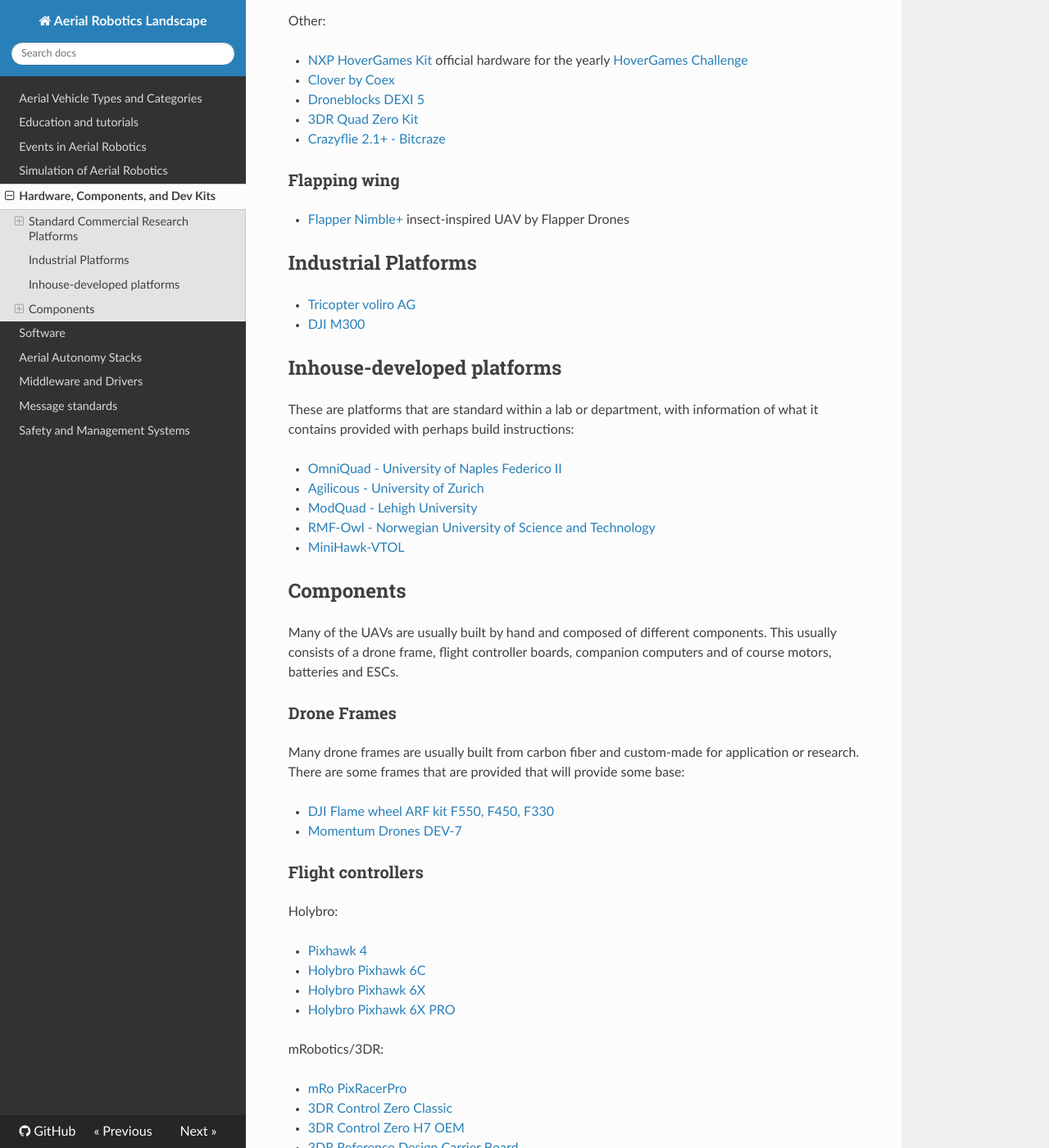
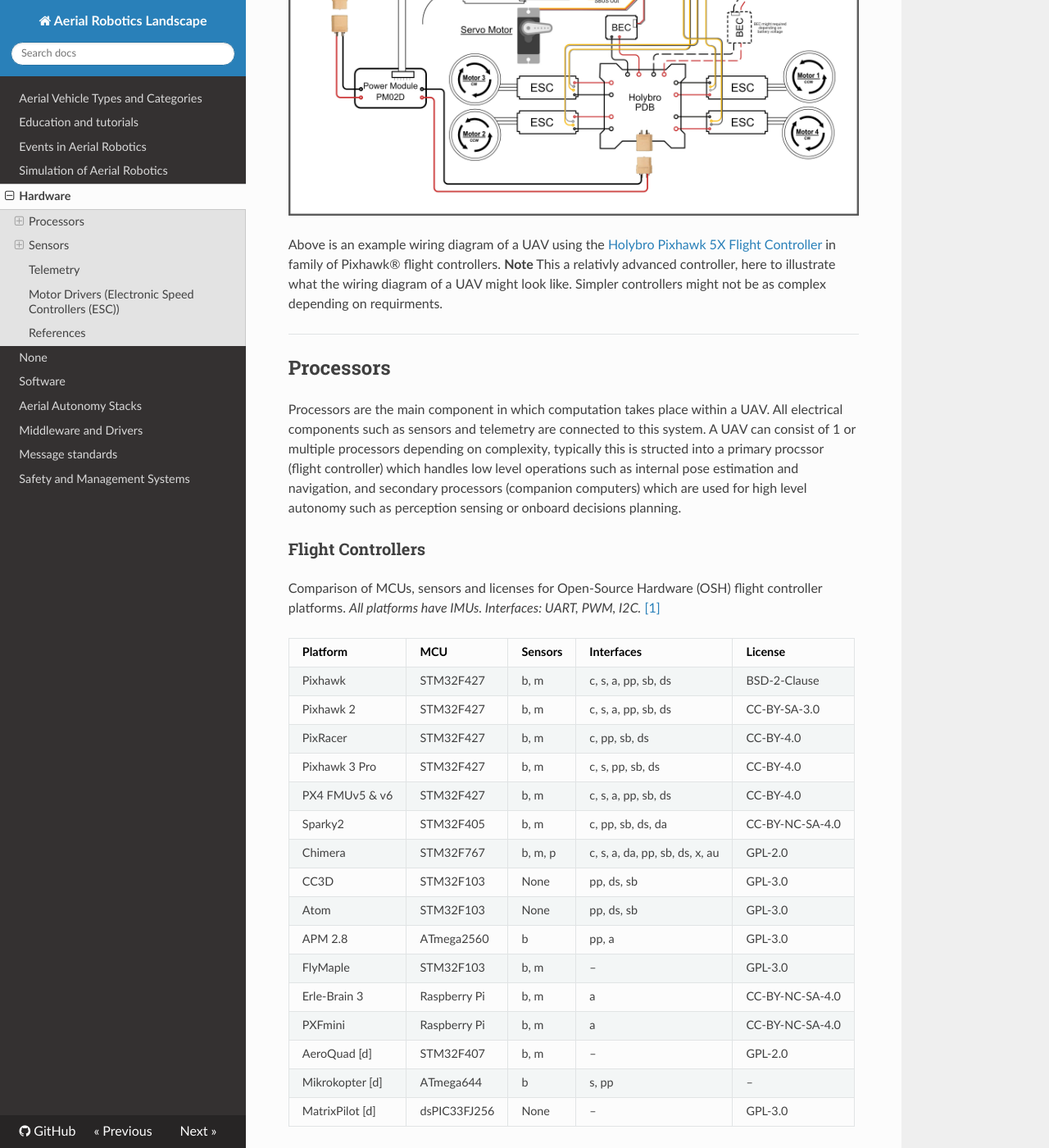
Before and after one commit to ROS-Aerial/aerial_robotic_landscape, an MkDocs documentation site: the page built from docs/hardware.md, in a window 1280 px wide and 1400 px high, scrolled down 852 px. Shown: the whole window at 82% size. Built offline with MkDocs 1.6.1, drawn with Linux system fonts in a browser that asks for light colours; nearby versions of some CDN libraries; some of the changed text lies outside the part shown.

Commit message:
new file:   docs/development_kits modified:   docs/hardware.md new file:   docs/images/Pixhawk5X.jpg modified:   mkdocs.yml

```diff
--- a/docs/hardware.md
+++ b/docs/hardware.md
@@ -1,103 +1,42 @@
-# Hardware, Components, and Dev Kits
+# Hardware
+The main hardware components of drones can be seperated into processors, sensors, telemetry, and motor drivers (speed controllers). Here we compare the current avalible options for each compenent and further categorize each one of them based on type and functionality.
 
-This is an list of development platforms for aerial robotics. Please start a pull request if you'd like to update these.
+![Example of UAV wiring diagram](images/Pixhawk5X.jpg)
 
-## Standard Commercial Research Platforms
+Above is an example wiring diagram of a UAV using the [Holybro Pixhawk 5X Flight Controller](https://docs.px4.io/main/en/flight_controller/pixhawk5x.html) in family of Pixhawk® flight controllers. **Note** This a relativly advanced controller, here to illustrate what the wiring diagram of a UAV might look like. Simpler controllers might not be as complex depending on requirments.
 
-These are platforms that are currently commercially available for anybody to buy for their research.
+---
+## Processors
+Processors are the main component in which computation takes place within a UAV. All electrical components such as sensors and telemetry are connected to this system. A UAV can consist of 1 or multiple processors depending on complexity, typically this is structed into a primary procssor (flight controller) which handles low level operations such as internal pose estimation and navigation, and secondary processors (companion computers) which are used for high level autonomy such as perception sensing or onboard decisions planning.
 
-### Copters
+### Flight Controllers
+Comparison of MCUs, sensors and licenses for Open-Source Hardware (OSH) flight controller platforms.
+_All platforms have IMUs. Interfaces: UART, PWM, I2C._ [[1]](#references)
 
-Holybro:
+| Platform        | MCU           | Sensors      | Interfaces                          | License             |
+|-----------------|---------------|--------------|-------------------------------------|---------------------|
+| Pixhawk         | STM32F427     | b, m         | c, s, a, pp, sb, ds                 | BSD-2-Clause        |
+| Pixhawk 2       | STM32F427     | b, m         | c, s, a, pp, sb, ds                 | CC-BY-SA-3.0        |
+| PixRacer        | STM32F427     | b, m         | c, pp, sb, ds                       | CC-BY-4.0           |
+| Pixhawk 3 Pro   | STM32F427     | b, m         | c, s, pp, sb, ds                    | CC-BY-4.0           |
+| PX4 FMUv5 & v6  | STM32F427     | b, m         | c, s, a, pp, sb, ds                 | CC-BY-4.0           |
+| Sparky2         | STM32F405     | b, m         | c, pp, sb, ds, da                   | CC-BY-NC-SA-4.0     |
+| Chimera         | STM32F767     | b, m, p      | c, s, a, da, pp, sb, ds, x, au      | GPL-2.0             |
+| CC3D            | STM32F103     | None         | pp, ds, sb                          | GPL-3.0             |
+| Atom            | STM32F103     | None         | pp, ds, sb                          | GPL-3.0             |
+| APM 2.8         | ATmega2560    | b            | pp, a                               | GPL-3.0             |
+| FlyMaple        | STM32F103     | b, m         | –                                   | GPL-3.0             |
+| Erle-Brain 3    | Raspberry Pi  | b, m         | a                                   | CC-BY-NC-SA-4.0     |
+| PXFmini         | Raspberry Pi  | b, m         | a                                   | CC-BY-NC-SA-4.0     |
+| AeroQuad [d]    | STM32F407     | b, m         | –                                   | GPL-2.0             |
+| Mikrokopter [d] | ATmega644     | b            | s, pp                               | –                   |
+| MatrixPilot [d] | dsPIC33FJ256  | None         | –                                   | GPL-3.0             |
 
-   - [PX4 Vision Dev Kit V1.5](https://holybro.com/collections/multicopter-kit/products/px4-vision-dev-kit-v1-5)
-
-ModalAI:
-
-   - [PX4 Autonomy Dev Kit](https://www.modalai.com/products/px4-autonomy-developer-kit?variant=46969885950256)
-   - [Starling 2](https://www.modalai.com/products/starling-2?variant=48173890175280) and [Starling 2 Max](https://www.modalai.com/products/starling-2-max?variant=48172375310640)
-- [PX4 Autonomy Developer Kit](https://www.modalai.com/collections/drones/products/px4-autonomy-developer-kit)
-
-Duckietown:
-
-- [Duckiedrone DD21](https://get.duckietown.com/products/duckiedrone-dd21)
-- [Duckiedrone DD24](https://get.duckietown.com/products/autonomous-raspberrypi-quadcopter-duckiedrone-dd24)
-
-Fly4Future:
-
-- [Fly4Future Robofly](https://fly4future.com/robofly/)
-- [FLy4Future custom drone designs](https://fly4future.com/custom-drones/)
-
-Other:
-
-- [NXP HoverGames Kit](https://www.nxp.com/design/designs/nxp-hovergames-drone-kit-including-rddrone-fmuk66-and-peripherals:KIT-HGDRONEK66) official hardware for the yearly [HoverGames Challenge](https://www.hovergames.com)
-- [Clover by Coex](https://clover.coex.tech/en/)
-- [Droneblocks DEXI 5](https://droneblocks.io/program/dexi-5-px4-stem-drone-kit/)
-- [3DR Quad Zero Kit](https://store.3dr.com/3dr-quad-zero-kit/)
-- [Crazyflie 2.1+ - Bitcraze](https://www.bitcraze.io/products/crazyflie-2-1-plus/)
-
-### Flapping wing
-
-- [Flapper Nimble+](https://flapper-drones.com/wp/nimbleplus/) insect-inspired UAV by Flapper Drones
-
-## Industrial Platforms
-
-- [Tricopter voliro AG](https://voliro.com/)
-- [DJI M300](https://enterprise.dji.com/matrice-300)
-
-## Inhouse-developed platforms
-
-These are platforms that are standard within a lab or department, with information of what it contains provided with perhaps build instructions:
-
--  [OmniQuad - University of Naples Federico II](https://tilties2.github.io/omniquad-website/)
--  [Agilicous - University of Zurich](https://agilicious.readthedocs.io/en/latest/index.html)
--  [ModQuad - Lehigh University](http://swarmslab.com/projects/)
--  [RMF-Owl - Norwegian University of Science and Technology](https://ieeexplore.ieee.org/document/9836115)
--  [MiniHawk-VTOL](https://github.com/StephenCarlson/MiniHawk-VTOL)
-
-
-## Components
-
-Many of the UAVs are usually built by hand and composed of different components. This usually consists of a drone frame, flight controller boards, companion computers and of course motors, batteries and ESCs.
-
-### Drone Frames
-
-Many drone frames are usually built from carbon fiber and custom-made for application or research.
-There are some frames that are provided that will provide some base:
-
-- [DJI Flame wheel ARF kit F550, F450, F330](https://www-v1.dji.com/flame-wheel-arf/feature.html)
-- [Momentum Drones DEV-7](https://momentumdrones.com/products/dev7-frame-kit)
-
-### Flight controllers
-
-Holybro:
-
-   -  [Pixhawk 4](https://docs.px4.io/main/en/flight_controller/pixhawk4.html)
-   -  [Holybro Pixhawk 6C](https://holybro.com/collections/autopilot-flight-controllers/products/pixhawk-6c)
-   -  [Holybro Pixhawk 6X](https://holybro.com/products/pixhawk-6x)
-   -  [Holybro Pixhawk 6X PRO](https://holybro.com/collections/autopilot-flight-controllers/products/pixhawk-6x-pro)
-
-mRobotics/3DR:
-
-   - [mRo PixRacerPro](https://store.3dr.com/pixracer-pro/)
-   - [3DR Control Zero Classic](https://store.3dr.com/control-zero-classic/)
-   - [3DR Control Zero H7 OEM](https://store.3dr.com/control-zero-h7-oem/)
-   - [3DR Reference Design Carrier Board](https://store.3dr.com/reference-design-carrier-board/)
-   - [3DR "Stick" Adapter (Carrier Board)](https://store.3dr.com/stick-adapter-carrier-board/)
-
-Bitcraze:
-
-- [Crazyflie Bolt 1.1](https://www.bitcraze.io/products/crazyflie-bolt-1-1/)
-
-ARK Electronics
-
-   - [ARK Electronics ARKV6X](https://arkelectron.com/product/arkv6x)
-   - [ARK Electronics Pi6X Flow](https://arkelectron.com/product/ark-pi6x-flow/)
+> **Notes:**
+> - b: barometer; m: magnetometer; p: pitot tube sensor c: CAN; s: SPI; a: ADC; pp: PPM; sb: S.BUS; ds: DSM; da: DAC; x: XBEE; au: AUX, [d]: discontinued
 
 ### Companion Computers
-
-For the drones that can carry it, the companion computers are important since they can do additional computations that the flight controller can not easily do.
-As these are capable of running some form of Linux, these can handle for instance  computer vision with [OpenCV](https://opencv.org/) or run nodes with [ROS](https://www.ros.org/).
+For the drones that can carry it, the companion computers are important since they can do additional computations that the flight controller can not easily do. As these are capable of running some form of Linux, these can handle for instance  computer vision with [OpenCV](https://opencv.org/) or run nodes with [ROS](https://www.ros.org/).
 Some companion computers also integrate flight control (RTOS) hardware in the same package
 
 - [Nvidia Jetson Xavier](https://www.nvidia.com/en-us/autonomous-machines/embedded-systems/jetson-xavier-nx/) or the [TX2 Module](https://developer.nvidia.com/embedded/jetson-tx2)
@@ -124,6 +63,12 @@
 - [Dronee Lychee Drone autopilot hardware](https://dronee.aero/pages/lychee)
 - [Airvolute DroneCore2 Jetson + Cube](https://airvolute.com/dronecore-2/)
 
+---
+## Sensors
+### Navigation and Localization Sensors
+- TO DO
+
+### Perception Sensors
 ### Depth Cameras
   - [RealSense D455](https://www.intelrealsense.com/depth-camera-d455/)
   - [RealSense D435i](https://www.intelrealsense.com/depth-camera-d435i/)
@@ -142,33 +87,18 @@
 ### Event Cameras
 - [OpenMV N6](https://openmv.io/collections/cameras/products/openmv-n6?variant=41573456576606)
 
-### Reference Bill of Materials
+---
+## Telemetry
+- TO DO
 
-#### Holybro S500v2
+---
+## Motor Drivers (Electronic Speed Controllers (ESC))
+- TO DO
 
-The [Holybro S500v2](https://holybro.com/collections/s500/products/s500-v2-development-kit) is a popular, relatively low-cost quadcopter. This is a list of the parts used with details of battery, motors, ESCs, and propellers with reference links to guide custom builds.
-
-
-| S.No | Part Name                               | Part category           | Description                                               | Price (USD) | Qty         | Total Cost (USD) | Official/Reference Link                                                                                                                                                              |
-| ---- | --------------------------------------- | ----------------------- | --------------------------------------------------------- | ----------- | ----------- | ---------------- | ------------------------------------------------------------------------------------------------------------------------------------------------------------------------------------ |
-| 1    | Holybro S500 frame                      | Frame                   | With landing gear, 385x385mm                              | 42          | 1           | 42               | [https://holybro.com/collections/s500/products/s500-v2-kit?variant=42724497391805](https://holybro.com/collections/s500/products/s500-v2-kit?variant=42724497391805)                 |
-| 2    | Holybro Pixhawk 6C + GPS + Power module | FC + GPS + Power module | PM02 power module, M9N GPS                                | 290         | 1           | 290              | [https://holybro.com/products/pixhawk-6c?variant=43005243785405](https://holybro.com/products/pixhawk-6c?variant=43005243785405)                                                     |
-| 3    | Holybro 2216 920KV CW                   | Motor                   | 19x19 mounting clockwise rotation                         | 20          | 2           | 40               | [https://holybro.com/products/spare-parts-s500-v2-kit?variant=41591094608061](https://holybro.com/products/spare-parts-s500-v2-kit?variant=41591094608061)                           |
-| 4    | Holybro 2216 920KV CCW                  | Motor                   | 19x19 mounting counter-clockwise rotation                 | 20          | 2           | 40               | [https://holybro.com/products/spare-parts-s500-v2-kit?variant=41591094640829](https://holybro.com/products/spare-parts-s500-v2-kit?variant=41591094640829)                           |
-| 5    | BLHeli S 20A ESC                        | ESC                     | Electronic Speed Controller to drive motors               | 14          | 4           | 56               | [https://holybro.com/products/spare-parts-s500-v2-kit?variant=41591094706365](https://holybro.com/products/spare-parts-s500-v2-kit?variant=41591094706365)                           |
-| 6    | 1045 propellers                         | Props                   | 10x4.5" kit of 2 pairs                                    | 12          | 1           | 12               | [https://holybro.com/products/spare-parts-s500-v2-kit?variant=41591094313149](https://holybro.com/products/spare-parts-s500-v2-kit?variant=41591094313149)                           |
-| 7    | Radiomaster R81 receiver                | Radio receiver          | Used for manually flying drone Line of Sight/testing\*    | 18          | 1           | 18               | [https://holybro.com/products/radiomaster-r81-receiver](https://holybro.com/products/radiomaster-r81-receiver)                                                                       |
-| 8    | Holybro SiK telemetry radio v3          | Telemetry link radio    | 500mW, 433MHz variant, pair of transmitter + receiver\*\* | 63          | 1           | 63               | [https://holybro.com/products/sik-telemetry-radio-v3?variant=42801817485501](https://holybro.com/products/sik-telemetry-radio-v3?variant=42801817485501)                             |
-| 9    | Tattu 5200mAh 4S                        | Battery                 | 4S1P XT60 plug 35C                                        | 63          | 1           | 63               | [https://genstattu.com/tattu-5200mah-14-8v-35c-4s1p-lipo-battery-pack-with-xt60-plug.html](https://genstattu.com/tattu-5200mah-14-8v-35c-4s1p-lipo-battery-pack-with-xt60-plug.html) |
-|      |                                         |                         |                                                           |             | Grand Total | 624              |                                                   |             |             |                  |
-
-**Notes**:
-
-\*It can be used with Radiomaster Multiprotocol (4 in 1) or CC2500 based Radio Controller like FrSky Taranis X9D or similar<br>
-\*\*Used for connecting to ground control station, 915MHz variant also available
-
-**Useful tool for this page**:
-<https://tabletomarkdown.com/convert-spreadsheet-to-markdown/>
+---
+## References
+1. Ebeid, E., Skriver, M., Terkildsen, K.H., Jensen, K. and Schultz, U.P. (2018) A Survey of Open-Source UAV Flight Controllers and Flight Simulators. Microprocessors and Microsystems, 61, 11-20.
+[https://doi.org/10.1016/j.micpro.2018.05.002.](https://doi.org/10.1016/j.micpro.2018.05.002)
 
 This page was last updated: *{{ git_revision_date_localized }}*
 
--- a/mkdocs.yml
+++ b/mkdocs.yml
@@ -11,6 +11,7 @@
 - 'events.md'
 - 'simulation.md'
 - 'hardware.md'
+- 'development_kits.md'
 - 'software.md'
 - 'aerial_autonomy_stacks.md'
 - 'middleware_and_drivers.md'
```
Also changed, not shown: docs/images/Pixhawk5X.jpg (added), 1 other file.
